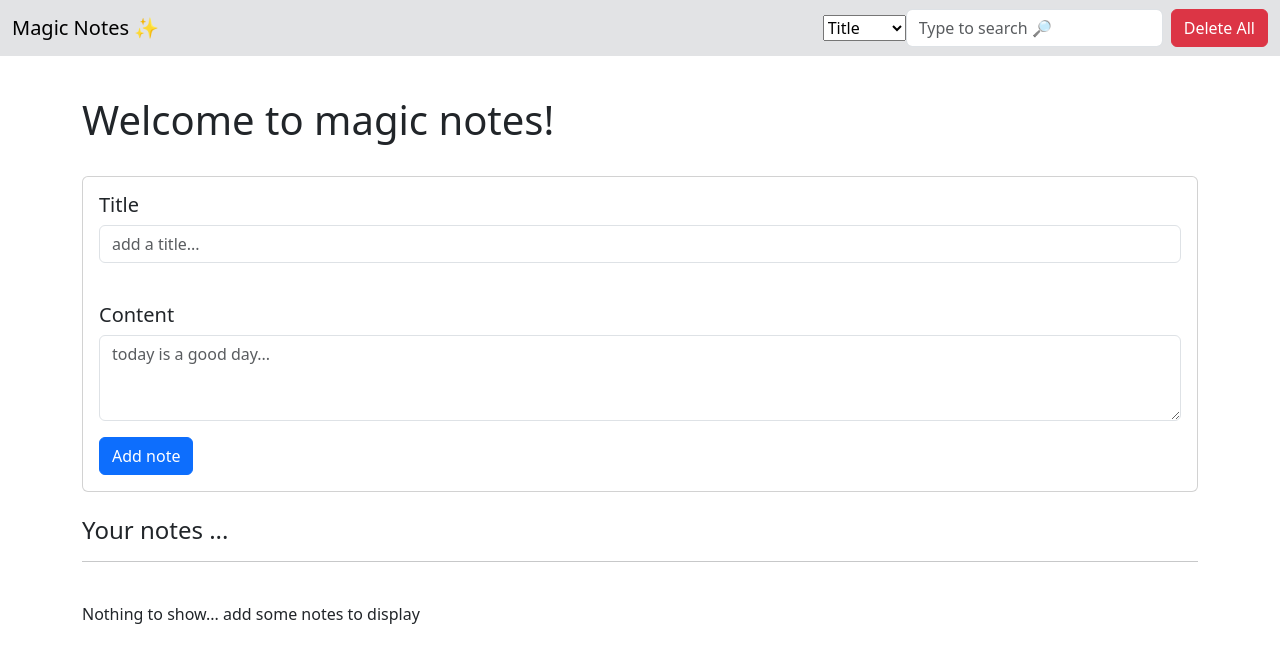
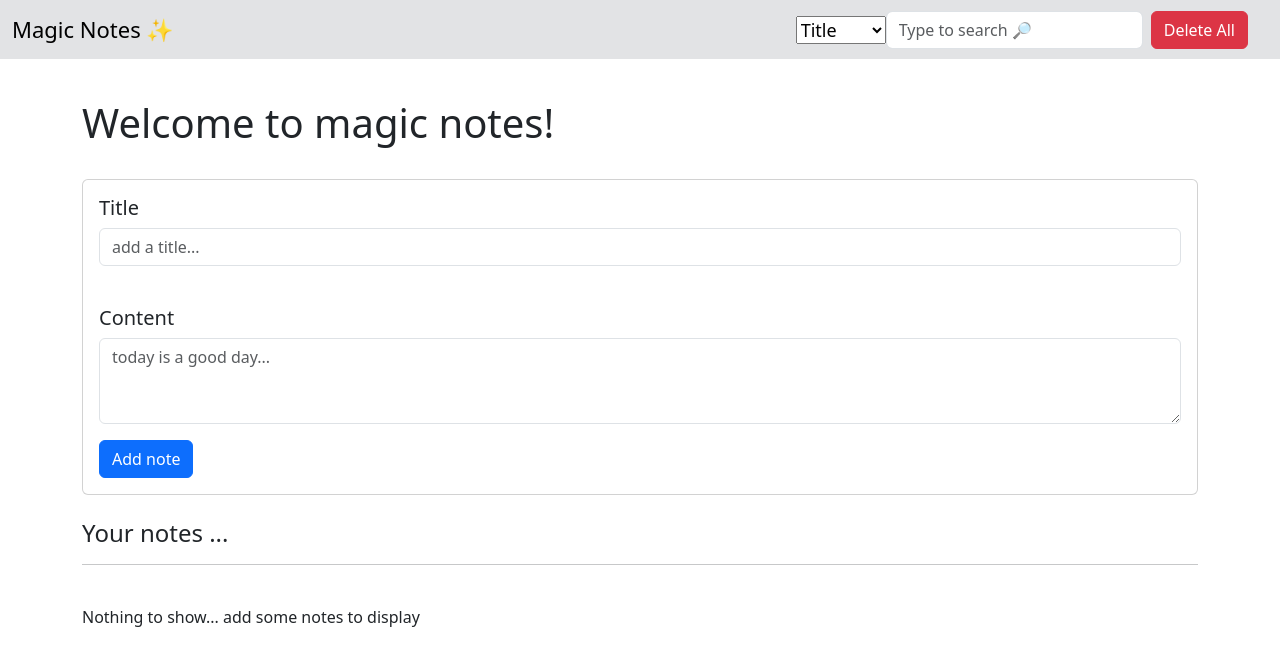
Before and after one commit to prakhar9015/magic-notes, a plain HTML site: page index.html in a window 1280 px wide. Drawn offline with nearby package versions, Linux system fonts and the light colour scheme.

Commit message:
updated again

```diff
--- a/index.html
+++ b/index.html
@@ -18,7 +18,7 @@
         <button class="navbar-toggler" type="button" data-bs-toggle="collapse" data-bs-target="#navbarSupportedContent" aria-controls="navbarSupportedContent" aria-expanded="false" aria-label="Toggle navigation">
           <span class="navbar-toggler-icon"></span>
         </button>
-        <div class="collapse navbar-collapse" id="navbarSupportedContent">
+        <div class="collapse navbar-collapse site-header-links" id="navbarSupportedContent">
           <ul class="navbar-nav me-auto mb-2 mb-lg-0">
           </ul>
 
--- a/styles.css
+++ b/styles.css
@@ -1,3 +1,8 @@
-/* .navbar-brand {
-    color:  #fff;
-} */
+.navbar-brand {
+    font-size: 22px;
+}
+
+.site-header-links {
+    font-size: 18px;
+    margin-right: 20px;
+}
```
